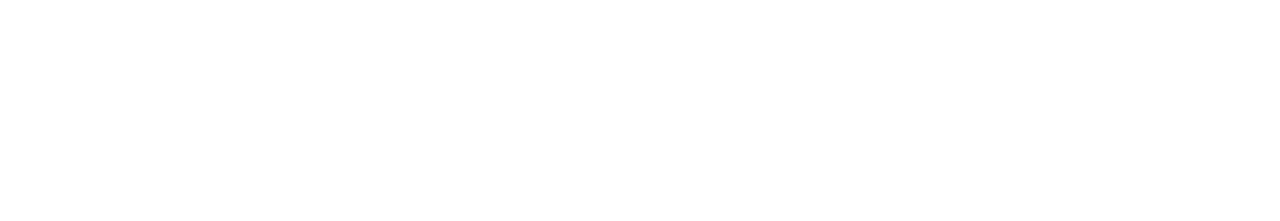
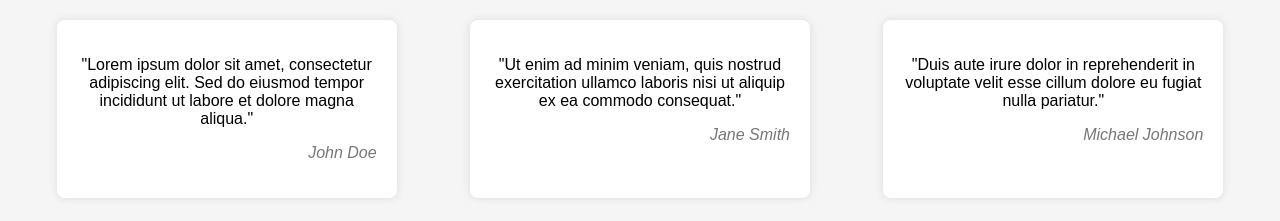
Before and after one commit to acciojob/testimonial-rajeshmondal54, a website: page main.html in a window 1280 px wide. Drawn offline with Linux system fonts and the light colour scheme.

Commit message:
created a submission

```diff
--- a/main.html
+++ b/main.html
@@ -8,6 +8,20 @@
 
 <body>
 	<!-- the entire body must be written by student -->
+	<div class="testimonial-container">
+    <div class="testimonial">
+        <p class="testimonial-text">"Lorem ipsum dolor sit amet, consectetur adipiscing elit. Sed do eiusmod tempor incididunt ut labore et dolore magna aliqua."</p>
+        <p class="author">John Doe</p>
+    </div>
+    <div class="testimonial">
+        <p class="testimonial-text">"Ut enim ad minim veniam, quis nostrud exercitation ullamco laboris nisi ut aliquip ex ea commodo consequat."</p>
+        <p class="author">Jane Smith</p>
+    </div>
+    <div class="testimonial">
+        <p class="testimonial-text">"Duis aute irure dolor in reprehenderit in voluptate velit esse cillum dolore eu fugiat nulla pariatur."</p>
+        <p class="author">Michael Johnson</p>
+    </div>
+</div>
     <script type="text/javascript" src="./script.js">
 </script>
 
--- a/styles.css
+++ b/styles.css
@@ -1 +1,32 @@
 /*  your css code here. If applicable */
+body {
+    font-family: Arial, sans-serif;
+    margin: 0;
+    padding: 0;
+    background-color: #f5f5f5;
+}
+
+.testimonial-container {
+    display: flex;
+    justify-content: space-around;
+    padding: 20px;
+}
+
+.testimonial {
+    background-color: #fff;
+    padding: 20px;
+    border-radius: 8px;
+    box-shadow: 0 0 10px rgba(0, 0, 0, 0.1);
+    text-align: center;
+    max-width: 300px;
+}
+
+.testimonial-text {
+    margin-bottom: 10px;
+}
+
+.author {
+    text-align: right;
+    font-style: italic;
+    color: #777;
+}
```
